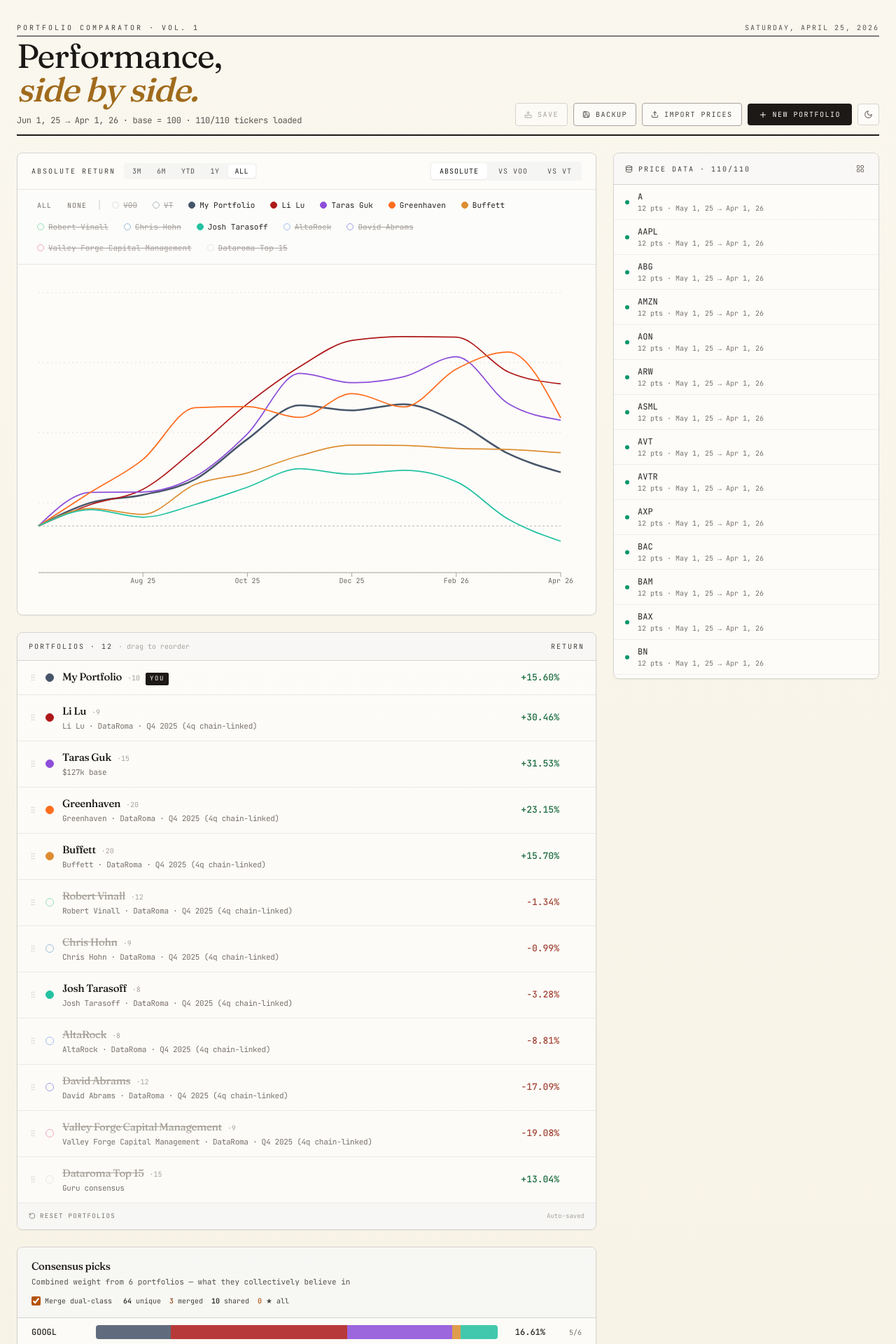
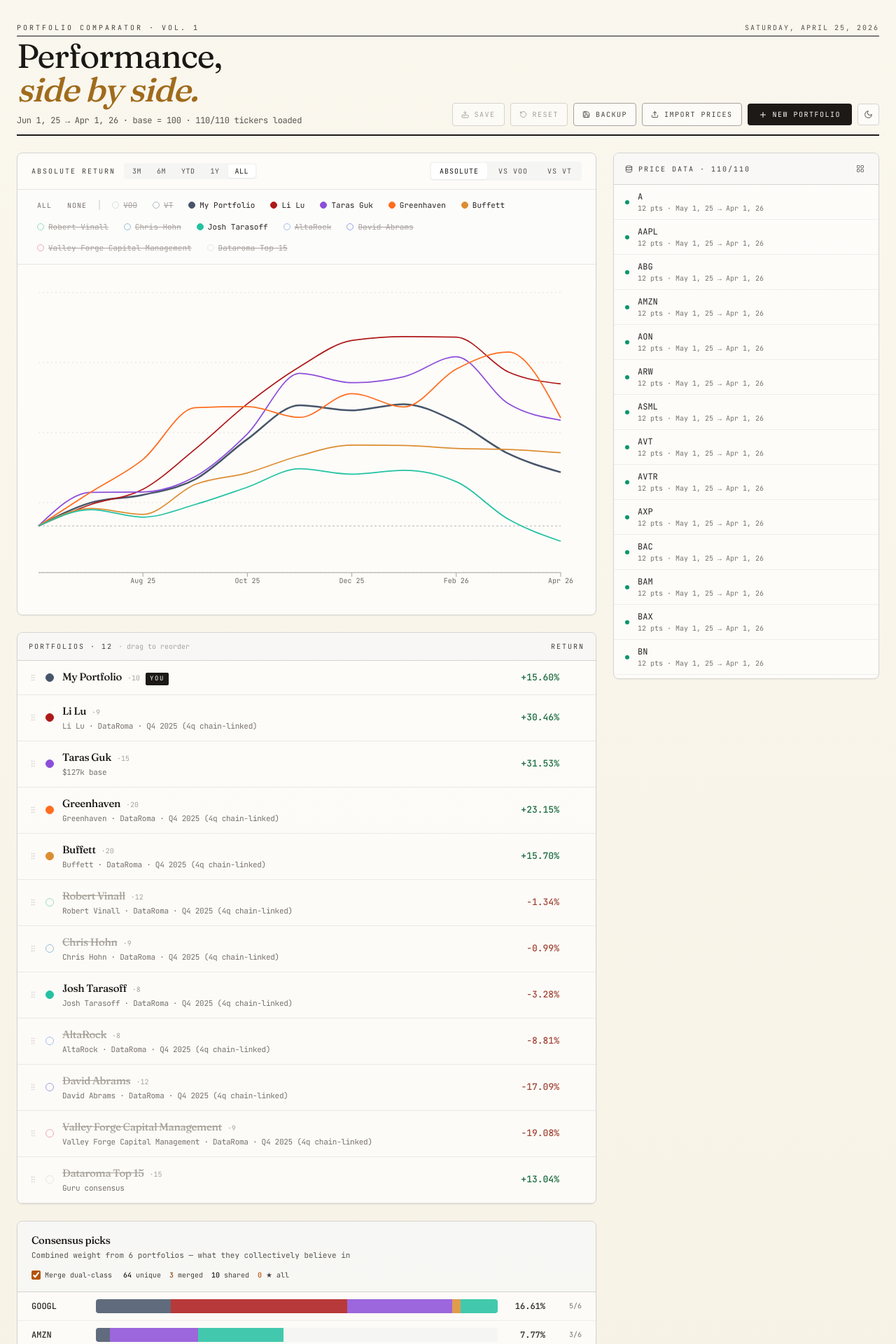
Before and after one commit to LoyEgor/portfolio-performance, a React (Vite) app: page / in a window 1280 px wide. Shown: the top 1920 px of the page at 70% size. Built offline with nearby package versions, Linux system fonts and the light colour scheme.

Commit message:
feat: enhance portfolio reset functionality and improve UI for editing portfolio returns

```diff
--- a/src/portfolio_tracker.jsx
+++ b/src/portfolio_tracker.jsx
@@ -539,11 +539,14 @@
         </div>
         <div className="flex items-center gap-3">
           {pctReturn !== null && (
-            <div className="text-right font-mono">
+            <button
+              onClick={(e) => { e.stopPropagation(); onEdit(portfolio); }}
+              title="Edit portfolio"
+              className="text-right font-mono cursor-pointer hover:opacity-70 transition-opacity">
               <div className="text-[13px] tabular-nums font-medium" style={{ color: positive ? 'var(--success)' : 'var(--danger)' }}>
                 {positive ? '+' : ''}{pctReturn.toFixed(2)}%
               </div>
-            </div>
+            </button>
           )}
           {!performance && stockCount === 0 && <div className="text-[10px] text-stone-400 italic font-mono">empty</div>}
           {!performance && stockCount > 0 && <div className="text-[10px] text-stone-400 italic font-mono">no data</div>}
@@ -2094,10 +2097,18 @@
     onProgress?.(2, 2, 'Done');
   };
 
+  // Reload everything (portfolios + prices) from the bundled default-data.json — the same source
+  // that "Save" writes to. Discards any local edits, including any prices the user imported since.
   const resetToDefaults = async () => {
-    if (!confirm('Reset portfolios to defaults from default-data.json? Imported price data will be kept.')) return;
+    if (saving) return;
+    if (!confirm('Discard local changes and reload portfolios + prices from default-data.json?')) return;
     const def = await fetchDefaultData();
-    setPortfolios(def?.portfolios || DEFAULT_PORTFOLIOS);
+    if (!def?.portfolios) {
+      alert('Could not reach default-data.json. Nothing changed.');
+      return;
+    }
+    setPortfolios(def.portfolios);
+    setPrices(def.prices || {});
   };
 
   const handleDragStart = (id) => setDraggedId(id);
@@ -2187,6 +2198,11 @@
                   title={hasUnsavedChanges ? 'Save current data as default (overwrites default-data.json)' : 'No changes to save'}>
                   {saving ? <Loader2 size={11} className="animate-spin" /> : <HardDriveDownload size={11} />}
                   {saving ? 'Saving…' : 'Save'}
+                </button>
+                <button onClick={resetToDefaults} disabled={!hasUnsavedChanges || saving}
+                  className="flex items-center gap-2 px-3 py-2 text-[10px] tracking-[0.15em] uppercase text-stone-700 hover:text-stone-900 font-mono border border-stone-400 hover:border-stone-700 bg-white/60 rounded disabled:text-stone-400 disabled:border-stone-300 disabled:bg-white/40 disabled:cursor-not-allowed disabled:hover:text-stone-400 disabled:hover:border-stone-300"
+                  title={hasUnsavedChanges ? 'Discard local changes and reload from default-data.json' : 'No changes to discard'}>
+                  <RotateCcw size={11} /> Reset
                 </button>
                 <button onClick={() => setShowBackup(true)}
                   className="flex items-center gap-2 px-3 py-2 text-[10px] tracking-[0.15em] uppercase text-stone-700 hover:text-stone-900 font-mono border border-stone-400 hover:border-stone-700 bg-white/60 rounded">
@@ -2361,12 +2377,6 @@
                   </div>
                 )}
               </div>
-              <div className="px-4 py-3 bg-stone-100/60 flex items-center justify-between">
-                <button onClick={resetToDefaults} className="text-[9px] tracking-[0.15em] uppercase text-stone-500 hover:text-stone-800 font-mono flex items-center gap-1.5">
-                  <RotateCcw size={10} /> Reset portfolios
-                </button>
-                <div className="text-[9px] text-stone-400 font-mono">Auto-saved</div>
-              </div>
             </div>
 
             <ConsensusPanel portfolios={portfolios} disabledHoldings={disabledHoldings} onSetVisibility={setPortfolioVisibility} onIsolate={isolateInConsensus} />
```
